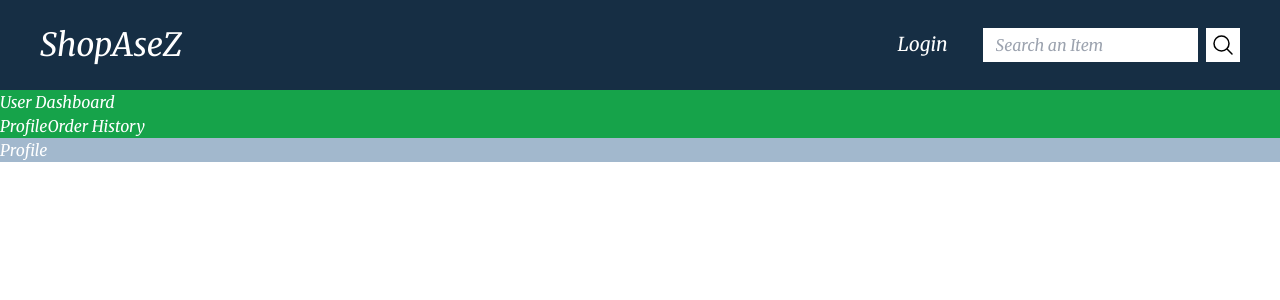
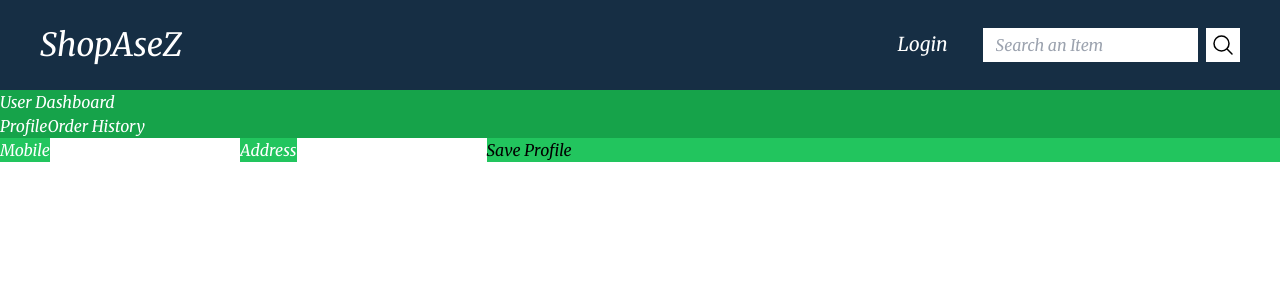
Before and after one commit to vaibhav1me/E-Commerce-MERN, a React (Vite) app in the folder frontend/: page /account in a window 1280 px wide. Shown: the top 300 px of the page. Built offline with nearby package versions, Linux system fonts and the light colour scheme; no server answers.

Commit message:
completed Profile page

```diff
--- a/frontend/src/apis/api.js
+++ b/frontend/src/apis/api.js
@@ -10,6 +10,14 @@
     console.log("Error while calling signup API", error);
   }
 };
+
+export const updateUser = async (userId, values) => {
+  try {
+    return await axios.patch(`${URL}/users/${userId}`, values)
+  } catch (error) {
+    console.log(error)
+  }
+}
 
 export const authenticateLogin = async (user) => {
   try {
--- a/frontend/src/components/Profile.jsx
+++ b/frontend/src/components/Profile.jsx
@@ -1,8 +1,43 @@
-import React from 'react'
+import React, { useContext, useEffect, useState } from 'react'
+import { LoginContext } from '../context/DataProvider'
+import { fetchUser, updateUser } from '../apis/api'
 
 const Profile = () => {
+  const {user, setUser} = useContext(LoginContext)
+  const [values, setValues] = useState({mobile: "", address: ""})
+
+  useEffect(() => {
+    setValues({ mobile: user.mobile, address: user.address });
+    console.log(user)
+  },[user])
+
+  useEffect(() => {
+    console.log(values)
+  }, [values])
+
+  const changeUser = async (values) => {
+    let response = await updateUser(user._id, values)
+    setUser({...user, ...values})
+    // console.log(response)
+  }
+
   return (
-    <div>Profile</div>
+    <div className='bg-green-500 text-black'>
+        {
+          // user.name, mobile, email, address, role :- user or seller avialble only when role is an user
+        }
+          <span>{user.name}</span>
+          <span>{user.email}</span>
+          <label htmlFor="mobile">Mobile</label>
+          <input type="text" value={values.mobile} name='mobile' className='text-black' id='mobile' onChange={(e) => setValues({...values, [e.target.name]: e.target.value})}/>
+          <label htmlFor="address">Address</label>
+          <input type="text" value={values.address} name='address' className='text-black' id='address' onChange={(e) => setValues({...values, [e.target.name]: e.target.value})}/>
+          {
+            user.role === "user" && <button onClick={() => changeUser({role: "seller"})}>Become a Seller</button>
+          }
+          <button onClick={() => {changeUser(values)}}>Save Profile</button>
+
+    </div>
   )
 }
 
```
